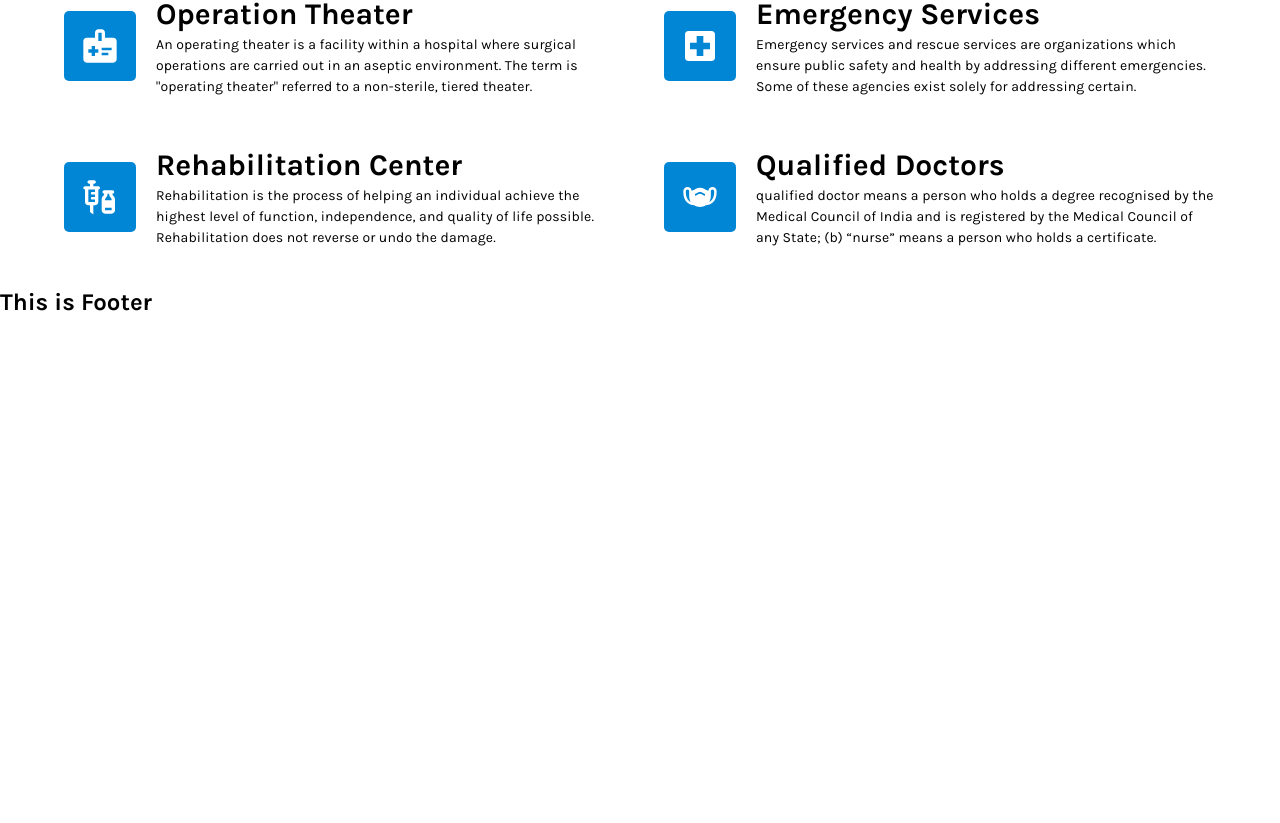
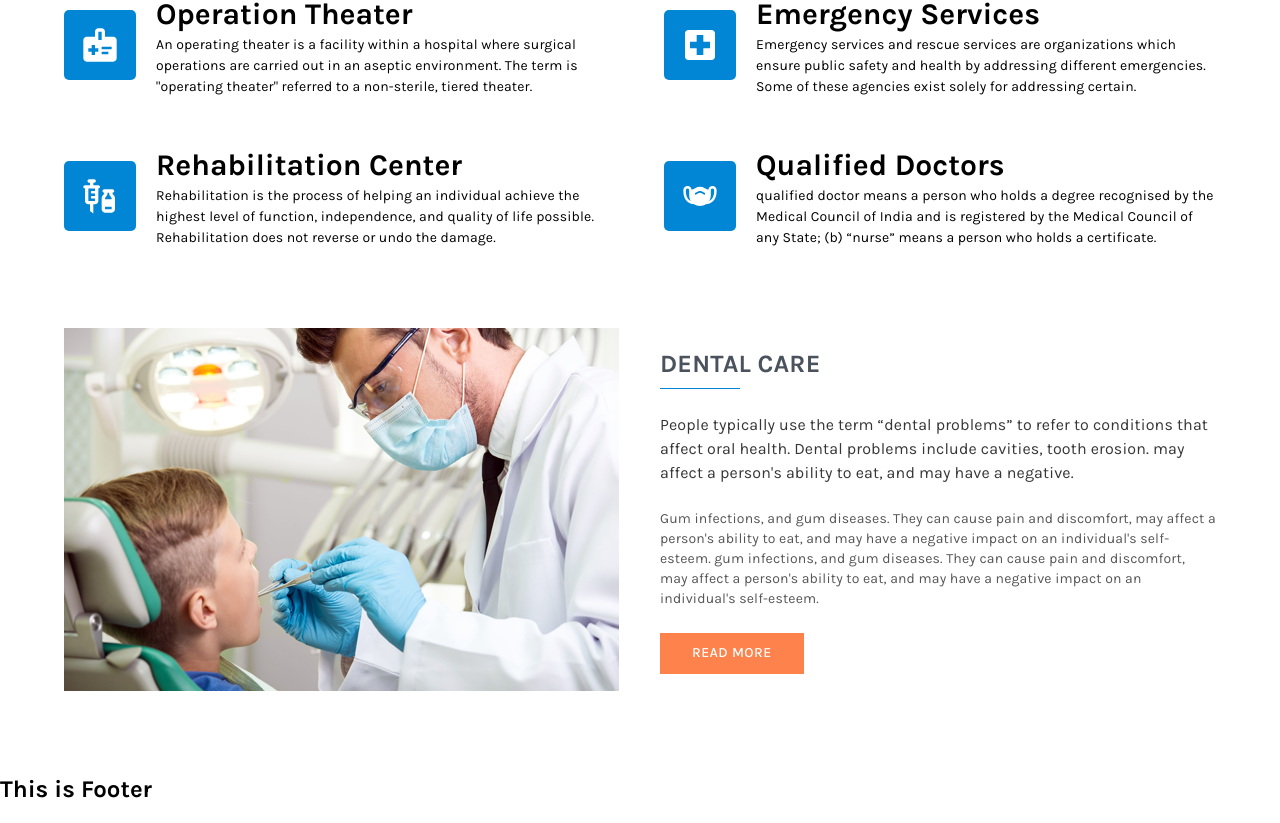
Before and after one commit to khan-shimul/health-care, a React (Create React App) app: page / in a window 1280 px wide. Shown: the part 1015-1838 px from the top of the page. Before the commit the page ends 1351 px from the top, so only its background shows below. Built offline with nearby package versions, Linux system fonts and the light colour scheme.

Commit message:
designed dental care section

```diff
--- /dev/null
+++ b/src/compo/IndexView/DentalCare/DentalCare.js
@@ -0,0 +1,50 @@
+import { Box, Button, Container, Grid, Typography } from '@mui/material';
+import React from 'react';
+import dentalImg from '../../../images/dental/dental.png';
+import { useStyles } from '../Banner/Banner';
+
+const DentalCare = () => {
+    const classes = useStyles();
+    return (
+        <Box component="section" sx={{ my: 10 }}>
+            <Container maxWidth="lg">
+                <Grid container spacing={5} sx={{ alignItems: 'center' }}>
+                    <Grid item xs={12} sm={12} md={6}>
+                        <img src={dentalImg} alt="" />
+                    </Grid>
+                    <Grid item xs={12} sm={12} md={6}>
+                        <Box>
+                            <Typography
+                                variant="h4"
+                                sx={{ fontSize: '25px', fontWeight: 700, color: '#4A525D' }}
+                            >
+                                DENTAL CARE
+                            </Typography>
+                            <Box sx={{ mt: 1, height: '1.5px', width: '80px', background: '#0186D5' }}></Box>
+                            <Typography
+                                variant="body1"
+                                sx={{ my: 3, color: '#363636' }}
+                            >
+                                People typically use the term “dental problems” to refer to conditions that affect oral health. Dental problems include cavities, tooth erosion. may affect a person's ability to eat, and may have a negative.
+                            </Typography>
+                            <Typography
+                                variant="body2"
+                                sx={{ my: 3, color: '#565656' }}
+                            >
+                                Gum infections, and gum diseases. They can cause pain and discomfort, may affect a person's ability to eat, and may have a negative impact on an individual's self-esteem. gum infections, and gum diseases. They can cause pain and discomfort, may affect a person's ability to eat, and may have a negative impact on an individual's self-esteem.
+                            </Typography>
+                            <Button
+                                sx={{ px: 4, py: 1 }}
+                                className={classes.btnRegular}
+                            >
+                                READ MORE
+                            </Button>
+                        </Box>
+                    </Grid>
+                </Grid>
+            </Container>
+        </Box>
+    );
+};
+
+export default DentalCare;
--- a/src/compo/IndexView/Testing/Testing.js
+++ b/src/compo/IndexView/Testing/Testing.js
@@ -14,9 +14,9 @@ const Testing = () => {
                         variant="h4"
                         sx={{ fontSize: '35px', fontWeight: 700 }}
                     >
-                        Why Choose Us?
+                        Why We The Best
                     </Typography>
-                    <Box sx={{ mt: 1, display: 'flex', mx: 'auto', height: '2px', width: '80px', background: '#FE824C' }}></Box>
+                    <Box sx={{ mt: 1, display: 'flex', mx: 'auto', height: '1.5px', width: '80px', background: '#FE824C' }}></Box>
                 </Box>
                 <Grid container spacing={6}>
                     {/* Operation Theater */}
--- a/src/pages/Home/Home.js
+++ b/src/pages/Home/Home.js
@@ -1,5 +1,6 @@
 import React from 'react';
 import Banner from '../../compo/IndexView/Banner/Banner';
+import DentalCare from '../../compo/IndexView/DentalCare/DentalCare';
 import Testing from '../../compo/IndexView/Testing/Testing';
 import Footer from '../../compo/Shared/Footer/Footer';
 import Header from '../../compo/Shared/Header/Header';
@@ -10,6 +11,7 @@ const Home = () => {
             <Header />
             <Banner />
             <Testing />
+            <DentalCare />
             <Footer />
         </div>
     );
```
Also changed, not shown: src/images/dental/dental.png (added).
